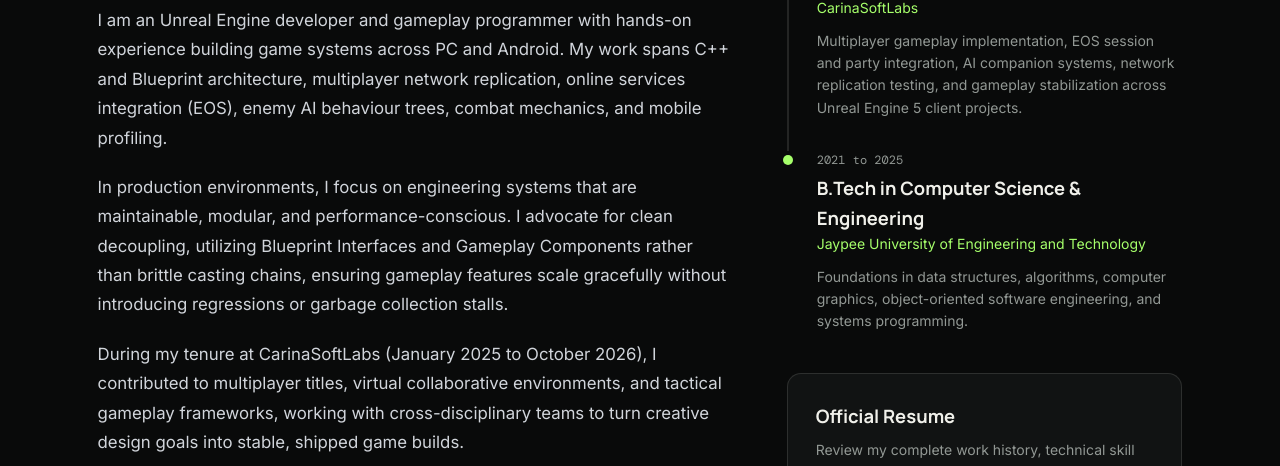
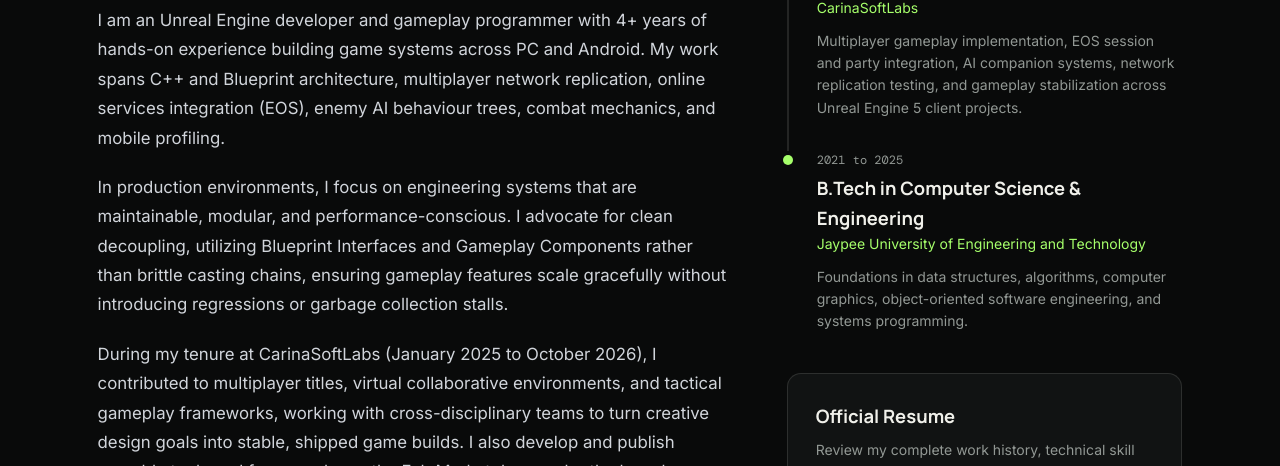
Before and after one commit to ayushsonare/Portfolio, a plain HTML site: page about/index.html in a window 1280 px wide. Shown: the part 486-952 px from the top of the page. Drawn offline with nearby package versions, Linux system fonts and the light colour scheme.

Commit message:
Replace resume PDF with updated version and sync profile text (4+ years experience, Fab Marketplace/ZedStudioz, Diversion, Roblox/Lua)

```diff
--- a/about/index.html
+++ b/about/index.html
@@ -80,13 +80,13 @@
             </h2>
             <div style="font-size: 1.05rem; line-height: 1.75; color: #d1d5db; display: flex; flex-direction: column; gap: 20px;">
               <p>
-                I am an Unreal Engine developer and gameplay programmer with hands-on experience building game systems across PC and Android. My work spans C++ and Blueprint architecture, multiplayer network replication, online services integration (EOS), enemy AI behaviour trees, combat mechanics, and mobile profiling.
+                I am an Unreal Engine developer and gameplay programmer with 4+ years of hands-on experience building game systems across PC and Android. My work spans C++ and Blueprint architecture, multiplayer network replication, online services integration (EOS), enemy AI behaviour trees, combat mechanics, and mobile profiling.
               </p>
               <p>
                 In production environments, I focus on engineering systems that are maintainable, modular, and performance-conscious. I advocate for clean decoupling, utilizing Blueprint Interfaces and Gameplay Components rather than brittle casting chains, ensuring gameplay features scale gracefully without introducing regressions or garbage collection stalls.
               </p>
               <p>
-                During my tenure at CarinaSoftLabs (January 2025 to October 2026), I contributed to multiplayer titles, virtual collaborative environments, and tactical gameplay frameworks, working with cross-disciplinary teams to turn creative design goals into stable, shipped game builds.
+                During my tenure at CarinaSoftLabs (January 2025 to October 2026), I contributed to multiplayer titles, virtual collaborative environments, and tactical gameplay frameworks, working with cross-disciplinary teams to turn creative design goals into stable, shipped game builds. I also develop and publish reusable tools and frameworks on the Fab Marketplace under the brand ZedStudioz.
               </p>
             </div>
 
```
Also changed, not shown: index.html (+4 -2 lines), 1 other file.
